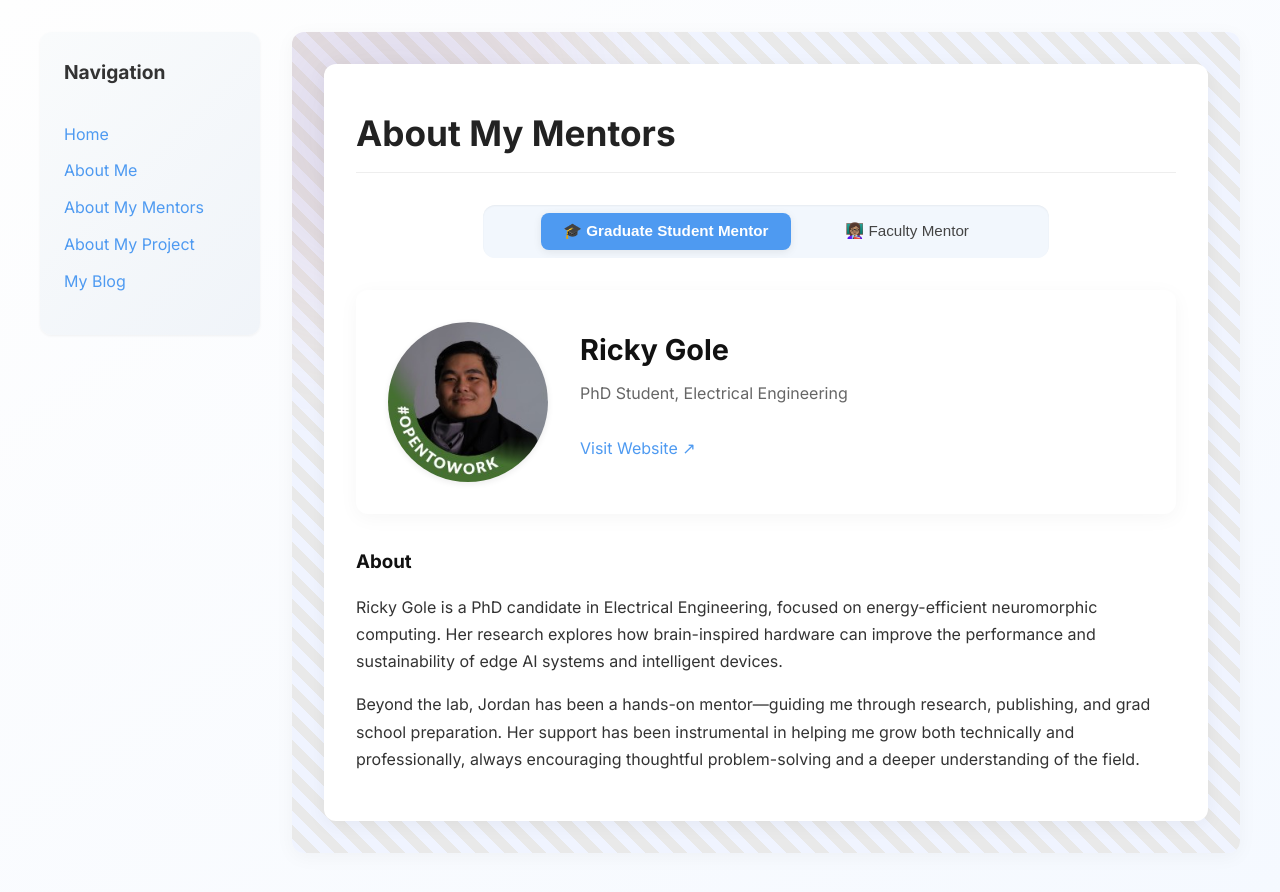
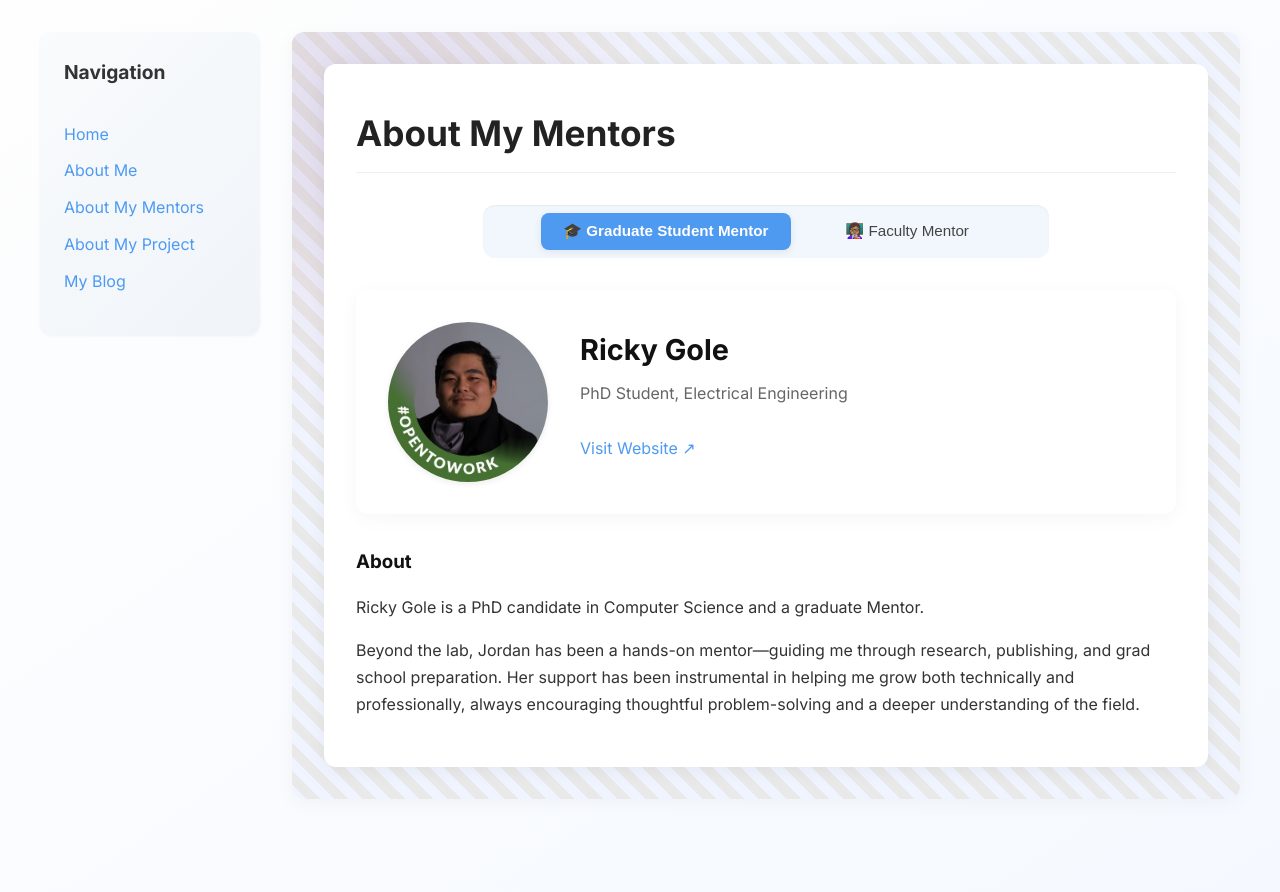
Before and after one commit to obwoj1/obwoj1.github.io, a Jekyll site: the page built from pages/about-my-mentor.md, in a window 1280 px wide. Shown: the top 892 px of the page. Built offline with Jekyll 4.4.1, drawn with Linux system fonts in a browser that asks for light colours.

Commit message:
Update about-my-mentor.md

```diff
--- a/pages/about-my-mentor.md
+++ b/pages/about-my-mentor.md
@@ -9,7 +9,7 @@ graduate_mentor:
   image: /assets/images/ricky.jpeg
   website: https://www.linkedin.com/in/ricky-gole/
   bio: |
-    Ricky Gole is a PhD candidate in Electrical Engineering, focused on energy-efficient neuromorphic computing. Her research explores how brain-inspired hardware can improve the performance and sustainability of edge AI systems and intelligent devices.
+    Ricky Gole is a PhD candidate in Computer Science and a graduate Mentor.
 
     Beyond the lab, Jordan has been a hands-on mentor—guiding me through research, publishing, and grad school preparation. Her support has been instrumental in helping me grow both technically and professionally, always encouraging thoughtful problem-solving and a deeper understanding of the field.
 
```
